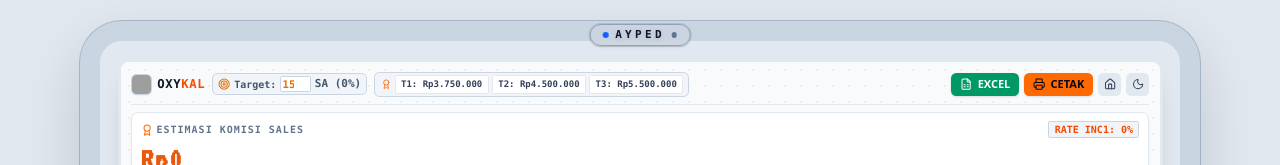
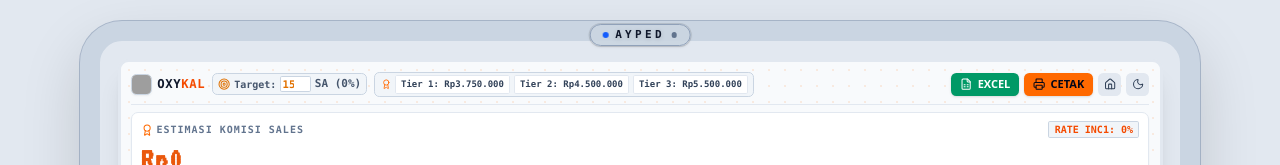
Before and after one commit to minekaze-dev/oxykal, a React (Vite) app: page / in a window 1280 px wide. Both pictures are taken after a click on the button "MULAI SIMULASI". Shown: the top 165 px of the page. Built offline with nearby package versions, Linux system fonts and the light colour scheme; grey boxes are pictures that could not be loaded.

Commit message:
refactor: update tier badge logic and labels
Update tier badge highlighting to be mutually exclusive
and rename badge labels from "T#" to "Tier #".

```diff
--- a/src/components/RevenueCalculatorMain.tsx
+++ b/src/components/RevenueCalculatorMain.tsx
@@ -682,25 +682,25 @@ export const RevenueCalculatorMain: React.FC<RevenueCalculatorMainProps> = ({
                     <Award className="w-3 h-3 text-orange-500 shrink-0" />
                     <div className="flex items-center gap-1 font-mono text-[9px] font-bold">
                       <span className={`px-1.5 py-0.5 rounded-xs border transition-all ${
-                        hasCalculatedOnce && calculations.currentTier.level >= 1
+                        hasCalculatedOnce && calculations.currentTier.level === 1
                           ? 'bg-emerald-600 text-white border-emerald-500 shadow-2xs font-black'
                           : 'bg-white dark:bg-slate-950 text-slate-700 dark:text-slate-300 border-slate-200 dark:border-slate-800'
                       }`} title="Tier 1: Rp 3.750.000">
-                        T1: {formatRupiah(3750000)}
+                        Tier 1: {formatRupiah(3750000)}
                       </span>
                       <span className={`px-1.5 py-0.5 rounded-xs border transition-all ${
-                        hasCalculatedOnce && calculations.currentTier.level >= 2
+                        hasCalculatedOnce && calculations.currentTier.level === 2
                           ? 'bg-emerald-600 text-white border-emerald-500 shadow-2xs font-black'
                           : 'bg-white dark:bg-slate-950 text-slate-700 dark:text-slate-300 border-slate-200 dark:border-slate-800'
                       }`} title="Tier 2: Rp 4.500.000">
-                        T2: {formatRupiah(4500000)}
+                        Tier 2: {formatRupiah(4500000)}
                       </span>
                       <span className={`px-1.5 py-0.5 rounded-xs border transition-all ${
-                        hasCalculatedOnce && calculations.currentTier.level >= 3
+                        hasCalculatedOnce && calculations.currentTier.level === 3
                           ? 'bg-emerald-600 text-white border-emerald-500 shadow-2xs font-black'
                           : 'bg-white dark:bg-slate-950 text-slate-700 dark:text-slate-300 border-slate-200 dark:border-slate-800'
                       }`} title="Tier 3: Rp 5.500.000">
-                        T3: {formatRupiah(5500000)}
+                        Tier 3: {formatRupiah(5500000)}
                       </span>
                     </div>
                   </div>
```
Also changed, not shown: public/assets/aistudio/image_e44c9493.png (added).
